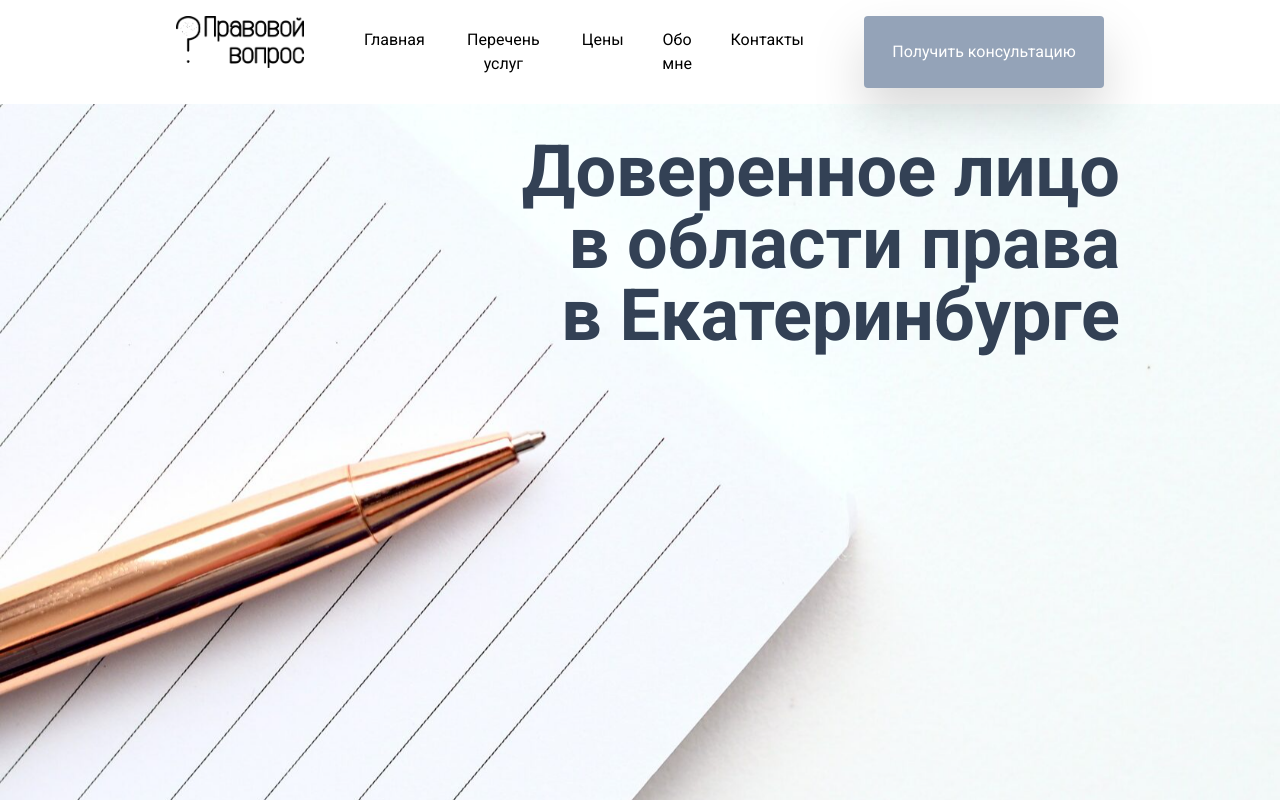
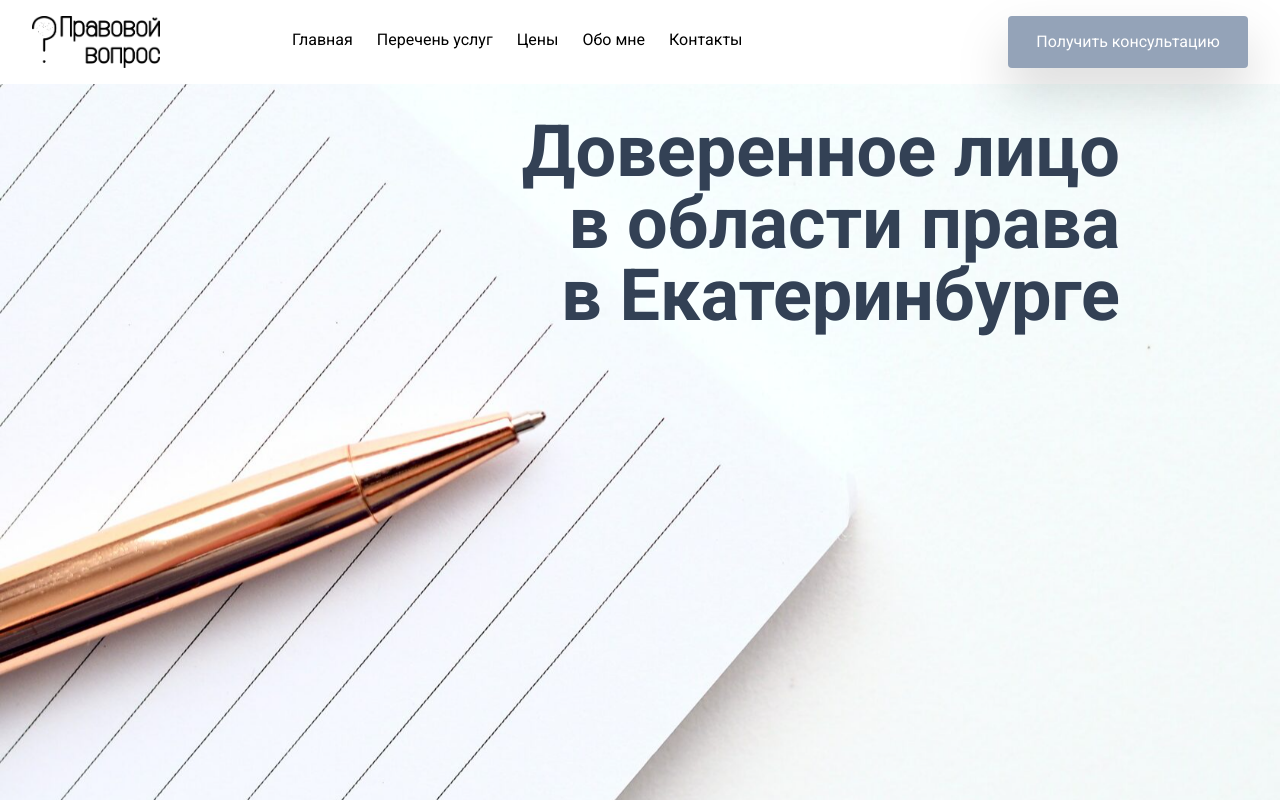
Before and after one commit to mizonov-iv/lawyer, a Vue app: page / in a window 1280 px wide. Shown: the top 800 px of the page. Built offline with nearby package versions, Linux system fonts and the light colour scheme.

Commit message:
navbar update

```diff
--- a/src/components/Navbar.vue
+++ b/src/components/Navbar.vue
@@ -1,5 +1,5 @@
 <template>
-  <section class="container mx-auto px-4 md:px-40 text-center py-4">
+  <section class="container mx-auto px-4 md:px-5 lg:px-4 text-center py-4">
     <nav class="flex justify-between px-4">
       <div class="md:hidden z-20" v-if="!burgerToggle" @click.prevent="burgerToggle = true">
         <svg xmlns="http://www.w3.org/2000/svg" fill="none" viewBox="0 0 24 24" stroke-width="1.5" stroke="currentColor" class="w-6 h-6">
@@ -15,7 +15,7 @@
         <img class="w-32" src="/logo.png" alt="logo">
       </a>
         <ul
-            class=" w-3/4 md:w-6/12 h-screen py-10 sm:py-0 md:h-fit absolute top-0 left-0 md:static md:flex z-10 bg-gray-300 sm:bg-inherit"
+            class=" w-3/4 lg:w-6/12 h-screen py-10 sm:py-0 md:h-fit absolute top-0 left-0 md:static md:flex z-10 bg-gray-300 sm:bg-inherit"
             :class="burgerToggle ? 'block' : 'hidden'"
         >
           <li class="p-3 hover:scale-110 transition duration-700 ease-in-out">
@@ -39,7 +39,7 @@
           </li>
         </ul>
       <button
-          class="block w-32 md:w-60 p-1 bg-slate-400 text-white rounded hover:scale-110 transition duration-700 ease-in-out drop-shadow-2xl"
+          class="block w-32 md:w-60 md:p-0 p-1 bg-slate-400 text-white rounded hover:scale-110 transition duration-700 ease-in-out drop-shadow-2xl"
           @click="openContactModal"
       >
         Получить консультацию
```
